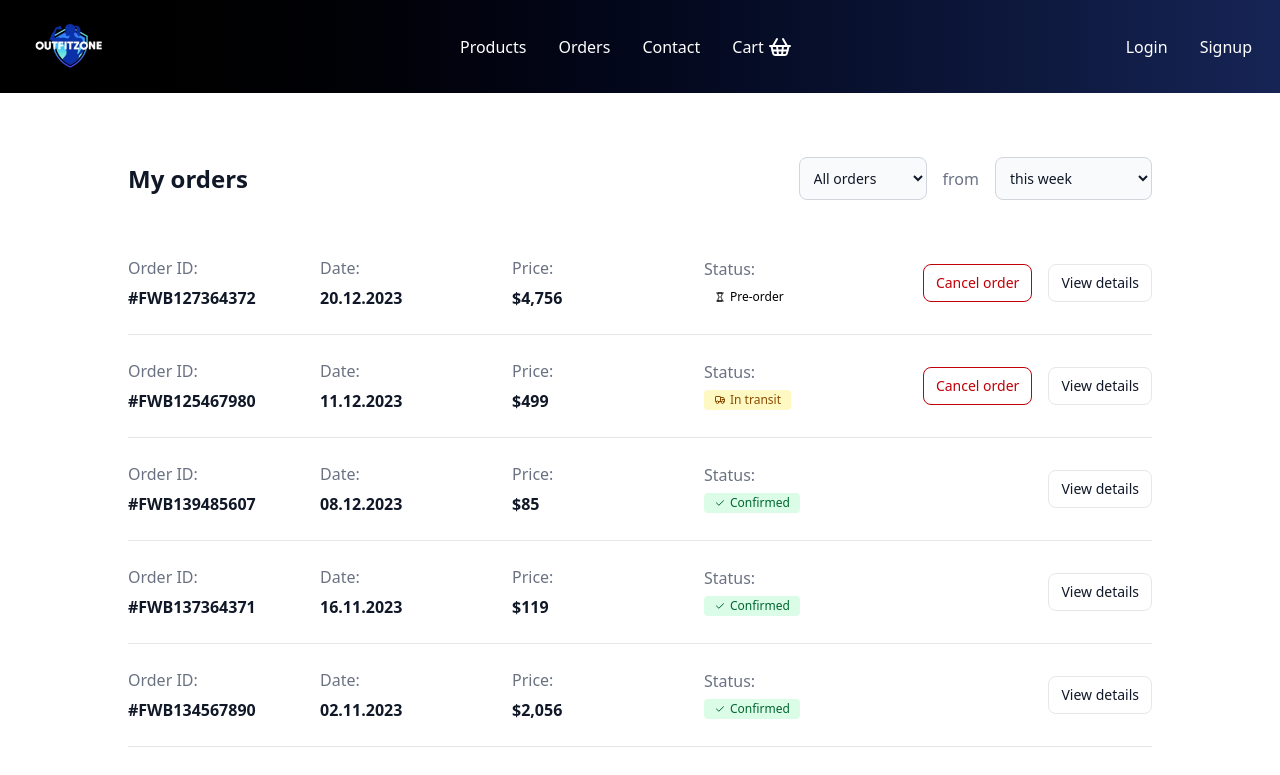
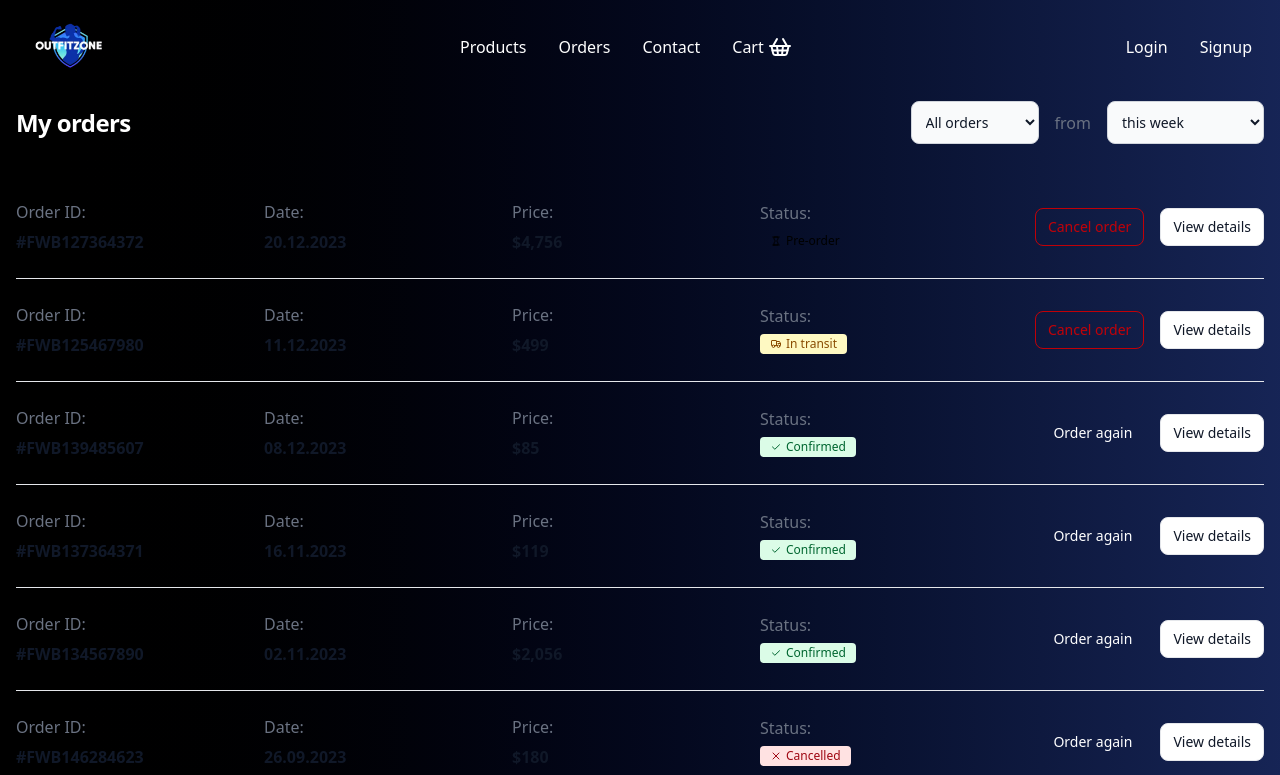
Before and after one commit to haroonwebs/199tube-app-frontend, a Next.js app: page /orders in a window 1280 px wide. Shown: the top 775 px of the page. Built offline with nearby package versions, Linux system fonts and the light colour scheme; no server answers.

Commit message:
added minor fiexes in order page

```diff
--- a/app/cart/page.tsx
+++ b/app/cart/page.tsx
@@ -16,7 +16,7 @@ const cart = () => {
   return (
     <section className="py-2 antialiased">
       <div className="mx-auto max-w-7xl px-4 2xl:px-0">
-        <h2 className="text-xl font-semibold text-gray-900 dark:text-white sm:text-2xl">
+        <h2 className="text-4xl tracking-tight font-extrabold text-white sm:text-2xl">
           Shopping Cart
         </h2>
         {cartItems.length === 0 ? (
--- a/app/orders/page.tsx
+++ b/app/orders/page.tsx
@@ -1,11 +1,10 @@
 const orders = () => {
   return (
-    // <div className="flex justify-center items-center min-h-screen text-2xl text-white">
-    <section className="bg-white py-8 antialiased dark:bg-gray-900 md:py-16">
+    <section className=" py-8 antialiased  md:py-2">
       <div className="mx-auto max-w-7xl px-4 2xl:px-0">
-        <div className="mx-auto max-w-5xl">
+        <div className="mx-auto max-w-7xl">
           <div className="gap-4 sm:flex sm:items-center sm:justify-between">
-            <h2 className="text-xl font-semibold text-gray-900 dark:text-white sm:text-2xl">
+            <h2 className="text-4xl tracking-tight font-extrabold text-white sm:text-2xl">
               My orders
             </h2>
 
```
